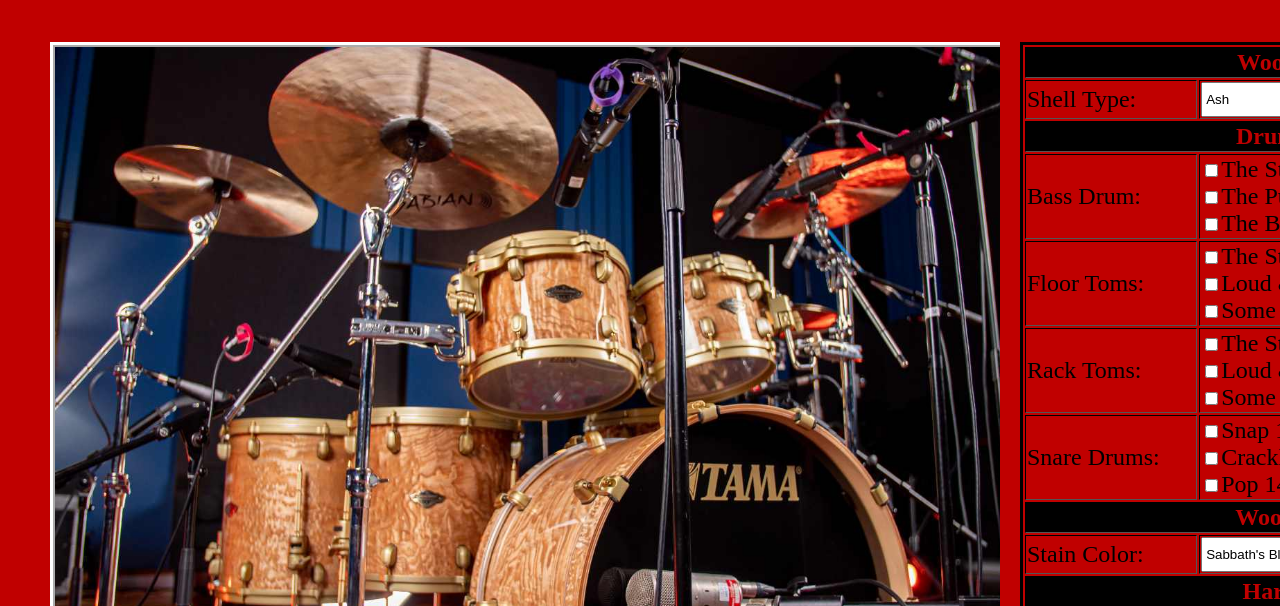
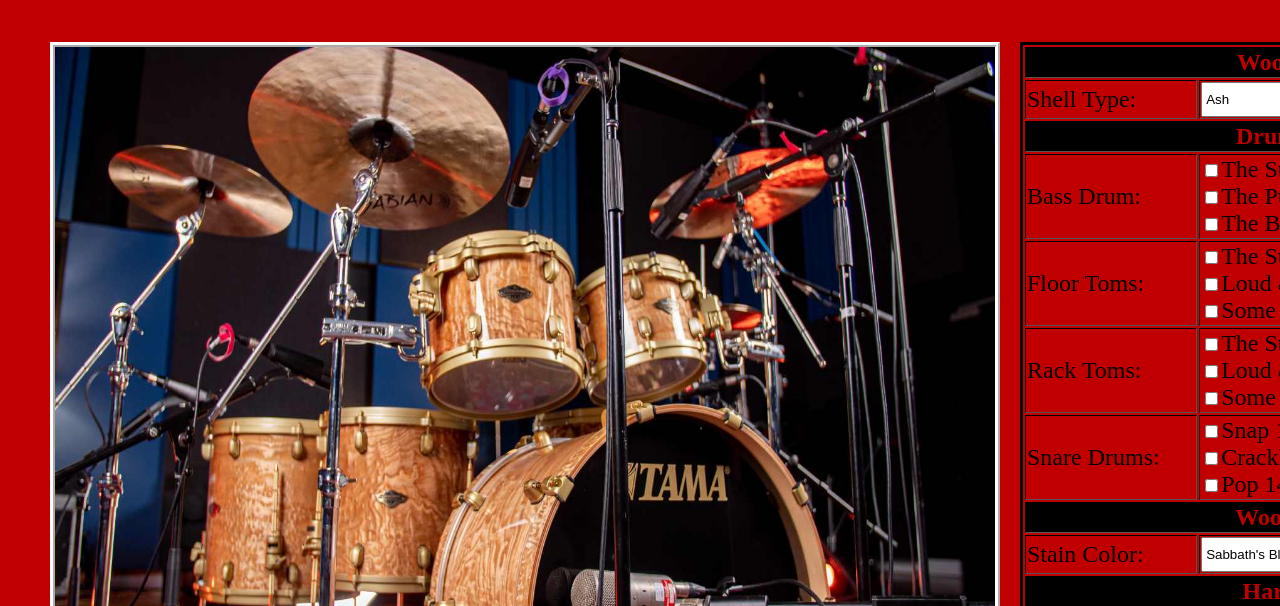
Before and after one commit to NVald21/CIS133, a plain HTML site: page week14/ordertoday.html in a window 1280 px wide. Shown: the part 185-791 px from the top of the page. Drawn offline with Linux system fonts and the light colour scheme.

Commit message:
Final Commit

```diff
--- a/week14/ordertoday.html
+++ b/week14/ordertoday.html
@@ -23,7 +23,7 @@
     </nav>
     <hr>
     <main>
-        <img src="images/drumsethero2.jpg" alt="Drum Set" style="height: 750px; width: 1050px;">
+        <img src="images/drumsethero2.jpg" alt="Drum Set" style="height: 750px; width: 950px;">
     </main>
     <aside>
         <form>
```
